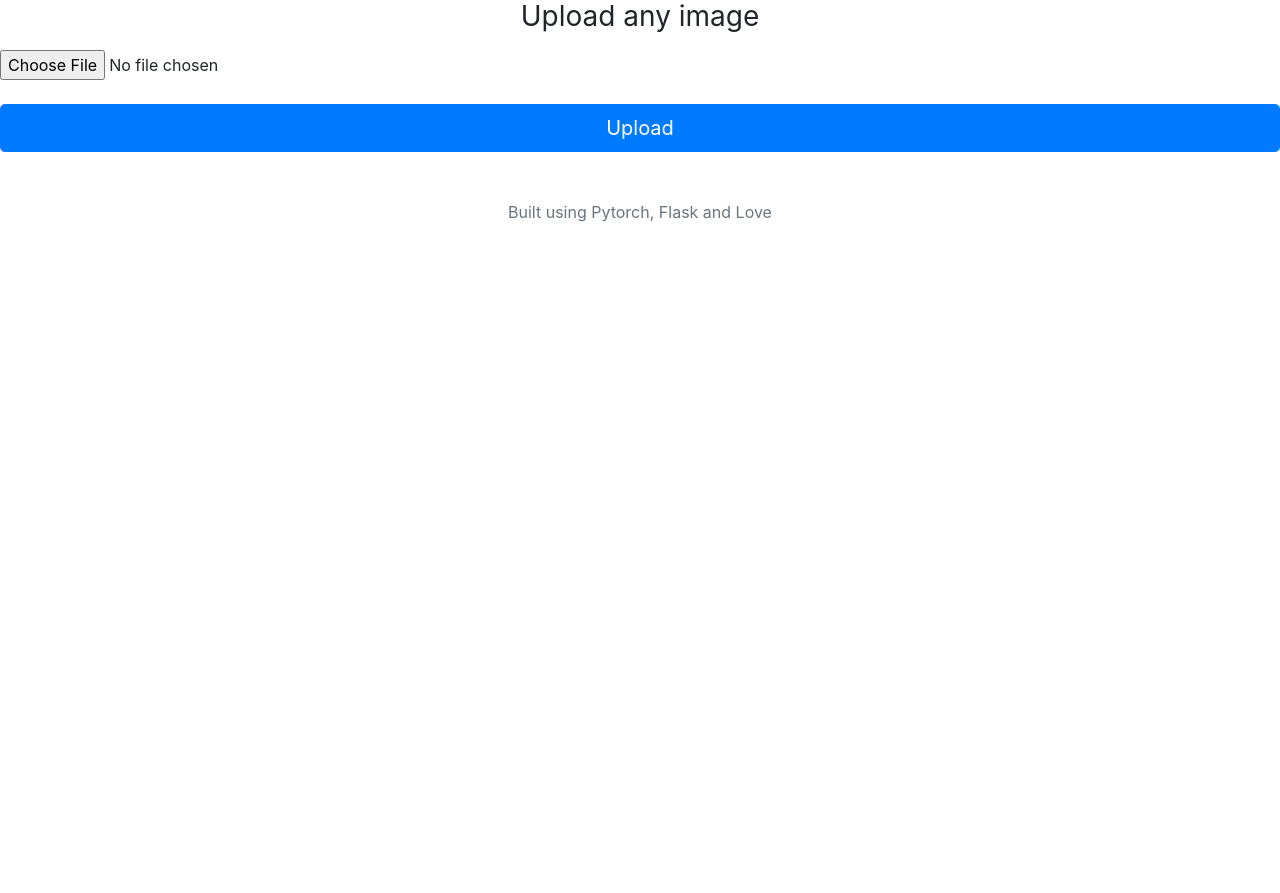
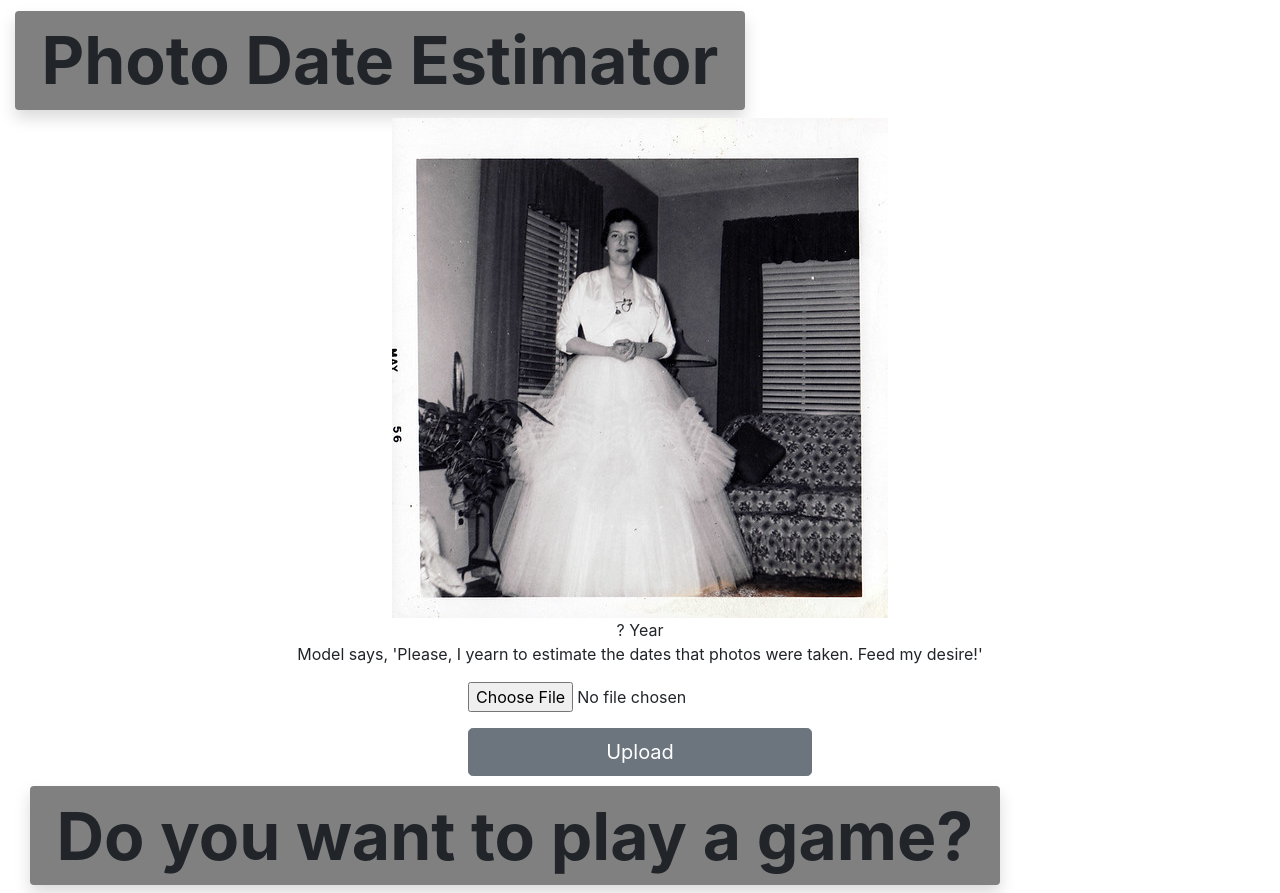
Before and after one commit to phcarlson/estimate-oldpics, a Flask app: page / in a window 1280 px wide. Before the commit the page ends 222 px from the top, so only its background shows below. Run offline with Flask 3, Linux system fonts and the light colour scheme; parts of the project's set-up code (start-up, migrations or seed data) failed here and were passed over; some libraries are stand-ins or nearby versions.

Commit message:
Store image upload in local storage, retrieve est

```diff
--- a/server/app.py
+++ b/server/app.py
@@ -9,7 +9,8 @@ import os
 from PIL import Image
 import torch.nn as nn
 import math
-
+from werkzeug.utils import secure_filename
+import base64
 app = Flask(__name__)
 
 class MyCNN(nn.Module):
@@ -83,14 +84,29 @@ def get_prediction(image_bytes):
 
 @app.route('/', methods=['POST', 'GET'])
 def predict():
+    # upload_folder = os.path.join('static', 'uploads')
+    # app.config['UPLOAD'] = upload_folder
+
     if request.method == 'POST':
         file = request.files['file']
         img_bytes = file.read()
+
         estimated_year = get_prediction(image_bytes=img_bytes)
-        print(jsonify({'estimated_year': estimated_year}))
-        return jsonify({'estimated_year': estimated_year})
+        # print(jsonify({'estimated_year': estimated_year}))
+        # filename = secure_filename(file.filename)
+        # print('upload_image filename: ' + filename)
+
+        # file.save(os.path.join(app.config['UPLOAD'], filename))
+        # img = os.path.join(app.config['UPLOAD'], filename)
+        # im = Image.open("test.jpg")
+        # data = io.BytesIO(img_bytes)
+        # im.save(data, "JPEG")
+        # encoded_img_data = base64.b64encode(data.getvalue())
+# IMAGE=encoded_img_data.decode('utf-8')
+        # image = io.BytesIO(img_bytes).save()
+        return render_template('index.html', EST_YEAR = estimated_year, MODEL_SPEAK="'Ah, thank you. What do you think?'")
     else:
-        return render_template('index.html')
+        return render_template('index.html', EST_YEAR = '? Year', MODEL_SPEAK = "'Please, I yearn to estimate the dates that photos were taken. Feed my desire!'")
 
 if __name__ == '__main__':
     app.run()
--- /dev/null
+++ b/server/static/js/main.js
@@ -0,0 +1,66 @@
+
+let imageFile = document.getElementById("inputfile");
+
+// let imageFile = document.getElementById("inputFile");
+
+let form = document.getElementById("formForEst")
+let imageElem = document.getElementById("imageToEst");
+
+
+let uploadButton = document.getElementById("uploadButton");
+
+let modelEstResult = document.getElementById("modelSays");
+
+// Allows us to convert uploaded group image to string
+const toBase64 = file => new Promise((resolve, reject) => {
+    const reader = new FileReader();
+    reader.readAsDataURL(file);
+    reader.onload = () => resolve(reader.result);
+    reader.onerror = reject;
+});
+
+form.addEventListener("submit", async (event)=>{
+    console.log("YO")
+    let image = imageFile.files[0];
+    // e.preventDefault();
+    imgData = await toBase64(image);
+    localStorage.setItem("imgData", imgData);
+    imageElem.src = imageFile.files[0];
+});
+
+// uploadButton.addEventListener("click", async (event)=>{
+//     // let imageString = await toBase64(imageFile.files[0]);
+//     imageElem.src = imageString;
+//     let estimate = await getEstimate(imageString);
+//     modelEstResult.innerHTML = estimate;
+// });
+
+
+// async function getEstimate(imageString){
+//     try {
+//         const response = await fetch(`/`, {
+//             method: 'POST',
+//             headers: {
+//                 "Content-Type": "application/json",
+//               },
+//             body: JSON.stringify({imageString: imageString})
+//         });
+
+//         // await handleResponseStatus(response);
+
+//         const data = await response.json();
+//         console.log(data);
+//         return data.estimated_year;
+//     }
+//     catch (err) {
+//         throw Error(`Unexpected error: ${err}`);
+//     }
+// }
+
+if(localStorage.getItem("imgData")!== null){
+    imageElem.src = localStorage.getItem("imgData");
+}
+
+else{
+    imageElem.src = "static/4036626958.jpg";
+}
--- a/server/templates/index.html
+++ b/server/templates/index.html
@@ -1,9 +1,11 @@
 <!doctype html>
 <html lang="en">
+
 <head>
   <meta charset="utf-8">
   <meta name="viewport" content="width=device-width, initial-scale=1, shrink-to-fit=no">
-    <link rel="stylesheet" href="//stackpath.bootstrapcdn.com/bootstrap/4.2.1/css/bootstrap.min.css" integrity="sha384-GJzZqFGwb1QTTN6wy59ffF1BuGJpLSa9DkKMp0DgiMDm4iYMj70gZWKYbI706tWS" crossorigin="anonymous">
+  <link rel="stylesheet" href="//stackpath.bootstrapcdn.com/bootstrap/4.2.1/css/bootstrap.min.css"
+    integrity="sha384-GJzZqFGwb1QTTN6wy59ffF1BuGJpLSa9DkKMp0DgiMDm4iYMj70gZWKYbI706tWS" crossorigin="anonymous">
   <style>
     .bd-placeholder-img {
       font-size: 1.125rem;
@@ -18,22 +20,93 @@
   </style>
   <link rel="stylesheet" href="/static/style.css">
 
-    <title>Image Prediction using PyTorch</title>
+  <title>Image Date Estimation using PyTorch</title>
+
+  <script>
+    function upload() {
+      console.log('ok')
+      alert("I am an alert box!");
+    }
+  </script>
 </head>
-  <body class="text-center">
-    <form class="form-signin" method=post enctype=multipart/form-data>
-        <h1 class="h3 mb-3 font-weight-normal">Upload any image</h1>
+
+<body>
+  <script src="//code.jquery.com/jquery-3.3.1.slim.min.js"
+    integrity="sha384-q8i/X+965DzO0rT7abK41JStQIAqVgRVzpbzo5smXKp4YfRvH+8abtTE1Pi6jizo"
+    crossorigin="anonymous"></script>
+  <script src="//cdnjs.cloudflare.com/ajax/libs/popper.js/1.14.6/umd/popper.min.js"
+    integrity="sha384-wHAiFfRlMFy6i5SRaxvfOCifBUQy1xHdJ/yoi7FRNXMRBu5WHdZYu1hA6ZOblgut"
+    crossorigin="anonymous"></script>
+  <script src="//stackpath.bootstrapcdn.com/bootstrap/4.2.1/js/bootstrap.min.js"
+    integrity="sha384-B0UglyR+jN6CkvvICOB2joaf5I4l3gm9GU6Hc1og6Ls7i6U/mkkaduKaBhlAXv9k"
+    crossorigin="anonymous"></script>
+  <script src="{{url_for('static', filename='js/main.js')}}" defer></script>
+
+  <div class="container-fluid">
+    <div class="row d-flex">
+      <div class="col d-flex flex-column justify-content-start">
+        <h1 class="display-2"><span class="badge shadow" style="background-color: gray;">Photo Date Estimator</span>
+        </h1>
+      </div>
+    </div>
+    <div class="row d-flex align-items-center justify-items-center vh-50">
+      <div class="col d-flex flex-column align-items-center justify-items-center">
+        <img id="imageToEst" src="{{url_for('static', filename='4036626958.jpg')}}">
+      </div>
+    </div>
+
+    <div class="row d-flex align-items-center justify-items-center vh-50">
+      <div class="col d-flex flex-column align-items-center justify-items-center">
+
+        <div>{{EST_YEAR}}</div>
+        <p id="modelSays">Model says, {{MODEL_SPEAK}}</p>
+
+
+        <form id="formForEst" class="form-signin" method=post enctype=multipart/form-data>
+          <!-- <script>
+            function loadFile(event) {
+              let imgDiv = document.getElementById("imageToEst");
+              imgDiv.src = URL.createObjectURL(event.target.files[0]);
+              console.log("YO");
+            }
+          </script> -->
+          <div class="row d-flex mb-3">
             <input type="file" name="file" class="form-control-file" id="inputfile">
-        <br/>
-        <button class="btn btn-lg btn-primary btn-block" type="submit">Upload</button>
-        <p class="mt-5 mb-3 text-muted">Built using Pytorch, Flask and Love</p>
+          </div>
+          <div class="row d-flex">
+            <button id="uploadButton" class="btn btn-lg btn-secondary btn-block" type="submit">Upload</button>
+          </div>
         </form>
-    <script src="//code.jquery.com/jquery-3.3.1.slim.min.js" integrity="sha384-q8i/X+965DzO0rT7abK41JStQIAqVgRVzpbzo5smXKp4YfRvH+8abtTE1Pi6jizo" crossorigin="anonymous"></script>
-    <script src="//cdnjs.cloudflare.com/ajax/libs/popper.js/1.14.6/umd/popper.min.js" integrity="sha384-wHAiFfRlMFy6i5SRaxvfOCifBUQy1xHdJ/yoi7FRNXMRBu5WHdZYu1hA6ZOblgut" crossorigin="anonymous"></script>
-    <script src="//stackpath.bootstrapcdn.com/bootstrap/4.2.1/js/bootstrap.min.js" integrity="sha384-B0UglyR+jN6CkvvICOB2joaf5I4l3gm9GU6Hc1og6Ls7i6U/mkkaduKaBhlAXv9k" crossorigin="anonymous"></script>
+
+      </div>
+    </div>
+
+    <div class="col d-flex flex-column justify-content-start">
+      <h1 class="display-2"><span class="badge shadow" style="background-color: gray;">Do you want to play a
+          game?</span>
+      </h1>
+    </div>
+
+  </div>
+
+
+
+
+
+
+
+
+
+
+
+
+
+
   <script type="text/javascript">
-      $('#inputfile').bind('change', function() {
-          let fileSize = this.files[0].size/1024/1024; // this gives in MB
+
+
+    $('#inputfile').bind('change', function () {
+      let fileSize = this.files[0].size / 1024 / 1024; // this gives in MB
       if (fileSize > 1) {
         $("#inputfile").val(null);
         alert('file is too big. images more than 1MB are not allowed')
@@ -41,11 +114,20 @@
       }
 
       let ext = $('#inputfile').val().split('.').pop().toLowerCase();
-          if($.inArray(ext, ['jpg','jpeg']) == -1) {
+      if ($.inArray(ext, ['jpg', 'jpeg']) == -1) {
         $("#inputfile").val(null);
         alert('only jpeg/jpg files are allowed!');
       }
     });
+
+    jQuery(document).ready(function ($) {
+      $(document).on('frmFormComplete', function (event, form, response) {
+        // var formID = $(form).find('input[name="form_id"]').val();
+        console.log(response);
+      })
+    });
+
   </script>
 </body>
+
 </html>
```
Also changed, not shown: server/static/4036626958.jpg (added), 1 other file. Lines whose indentation alone changed are shown as unchanged.
